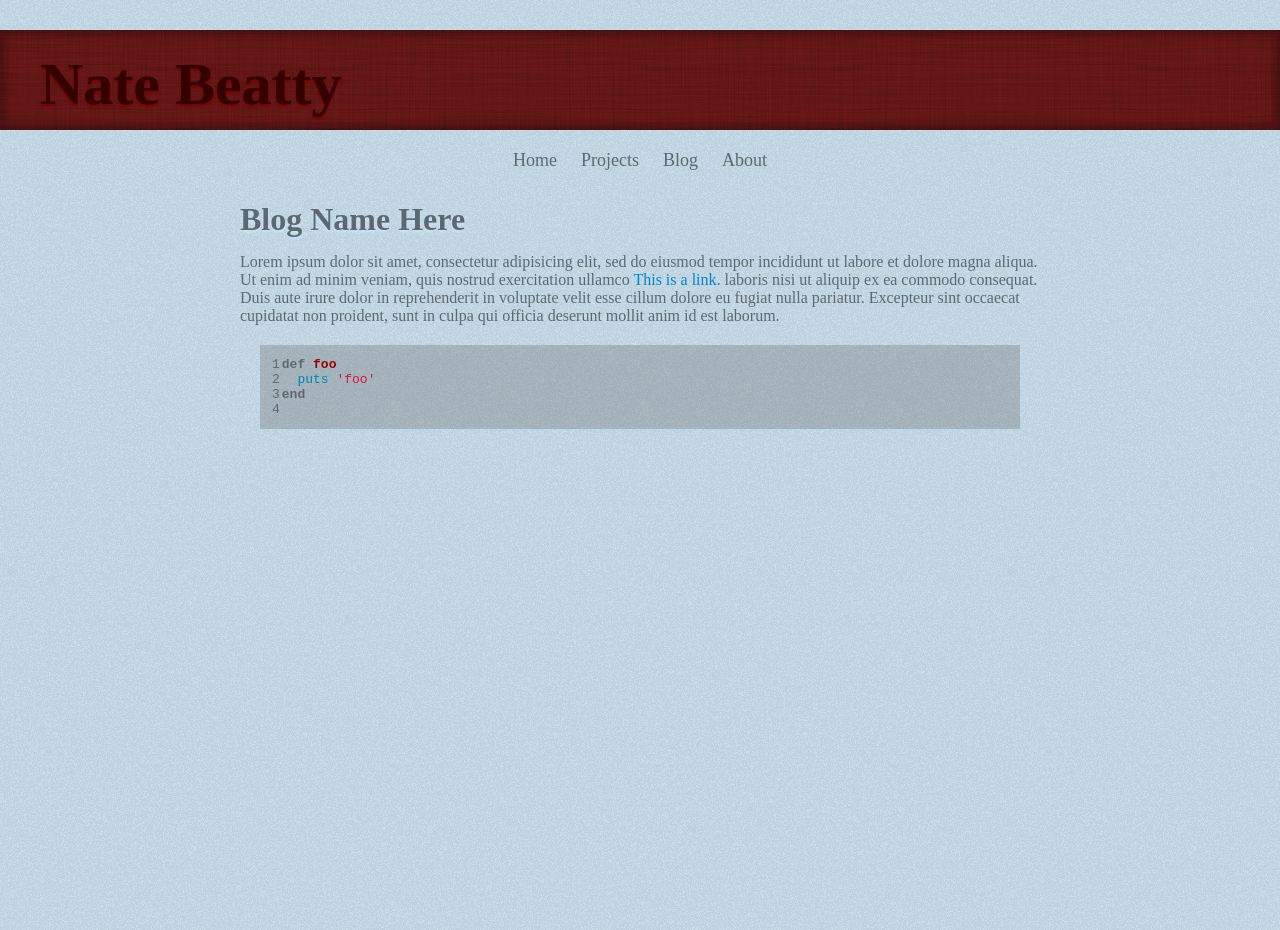
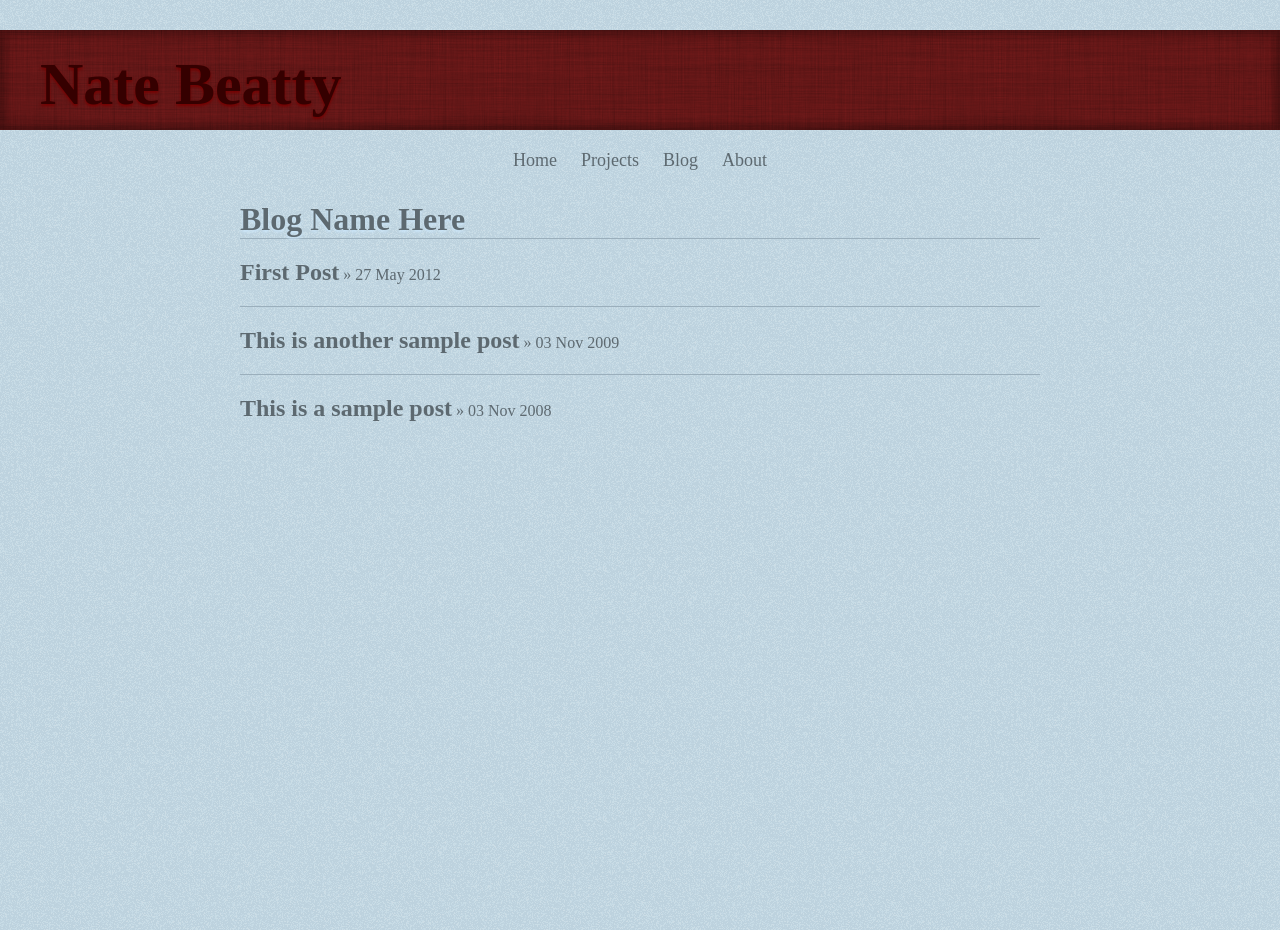
Before and after one commit to tnbeatty/tnbeatty.github.com, a Jekyll site: the page built from blog.html, in a window 1280 px wide. Built offline with Jekyll 4.4.1, drawn with Linux system fonts in a browser that asks for light colours; some web fonts are replaced.

Commit message:
Blog Post format updates

```diff
--- a/assets/css/screen.css
+++ b/assets/css/screen.css
@@ -96,5 +96,25 @@ code {
 }
 
 .wrapper p {
-	margin: 15px 0px;
+	margin: 15px 0;
 }
+
+/* Blog-Post Styles */
+
+#post-list-item {
+	padding: 20px 0;
+	border-top: 1px solid #9bafbc;;
+}
+
+#post-list-item a {
+	color: inherit;
+}
+
+#post-list-item span {
+	font-size: 1.5em;
+	font-weight: bold;
+}
+
+#blog-post {
+
+}
--- a/blog.html
+++ b/blog.html
@@ -5,15 +5,10 @@ title: Nate Beatty | Blog
 
 <h1>Blog Name Here</h1>
 
-<p>Lorem ipsum dolor sit amet, consectetur adipisicing elit, sed do eiusmod
-tempor incididunt ut labore et dolore magna aliqua. Ut enim ad minim veniam,
-quis nostrud exercitation ullamco <a href="">This is a link.</a> laboris nisi ut aliquip ex ea commodo
-consequat. Duis aute irure dolor in reprehenderit in voluptate velit esse
-cillum dolore eu fugiat nulla pariatur. Excepteur sint occaecat cupidatat non
-proident, sunt in culpa qui officia deserunt mollit anim id est laborum.</p>
+{% for post in site.categories.blog limit:5 %}
 
-	{% highlight ruby linenos %}
-def foo
-  puts 'foo'
-end
-	{% endhighlight %}
+<div id="post-list-item">
+    <span><a href="{{ post.url }}">{{ post.title }}</a></span> &raquo; {{ post.date | date_to_string }}
+</div>
+
+{% endfor %}
```
Also changed, not shown: _layouts/blog_post.html (+2 -10 lines), _posts/blog/2008-11-03-this-is-a-sample-post.md (added, +30 -0 lines), _posts/blog/2009-11-03-this-is-another-sample-post.md (added, +30 -0 lines), _posts/blog/2012-05-27-first-post.md (added, +17 -0 lines).
